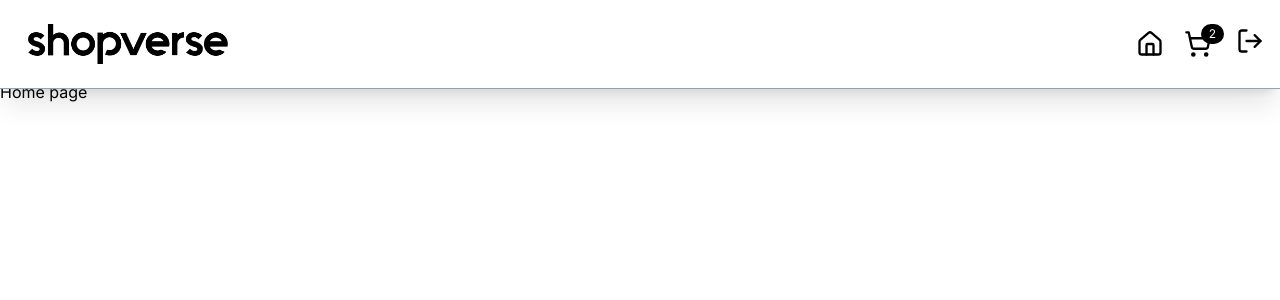
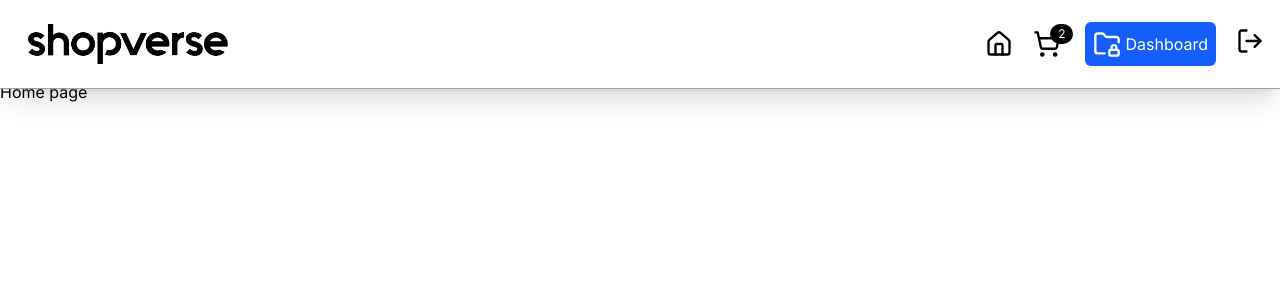
Before and after one commit to keshavcoded/shopverse, a React (Vite) app in the folder frontend/: page / in a window 1280 px wide. Shown: the top 300 px of the page. Built offline with nearby package versions, Linux system fonts and the light colour scheme.

Commit message:
ui : new navbar, added menu for mobile devices and responsiveness overall

```diff
--- a/frontend/src/components/Navbar.jsx
+++ b/frontend/src/components/Navbar.jsx
@@ -9,9 +9,9 @@ import {
 import Tooltip from "./Tooltip";
 import { useState } from "react";
 
-const Navbarv2 = () => {
+const Navbar = () => {
   const user = true;
-  const isAdmin = false;
+  const isAdmin = true;
 
   const [mobileMenuActive, setMobileMenuActive] = useState(false);
 
@@ -99,7 +99,7 @@ const Navbarv2 = () => {
 
             {/* Mobile Menu */}
             {mobileMenuActive && (
-              <div className="absolute right-0 top-full mt-2 w-48 bg-white border border-gray-300 shadow-lg rounded-md flex flex-col p-2 space-y-2">
+              <div className="absolute right-0 top-full mt-2 w-40 bg-white border border-gray-300 shadow-lg rounded-md flex flex-col p-2 space-y-2 text-sm">
                 {/* Cart */}
                 {user && (
                   <Link
@@ -159,4 +159,4 @@ const Navbarv2 = () => {
   );
 };
 
-export default Navbarv2;
+export default Navbar;
```
